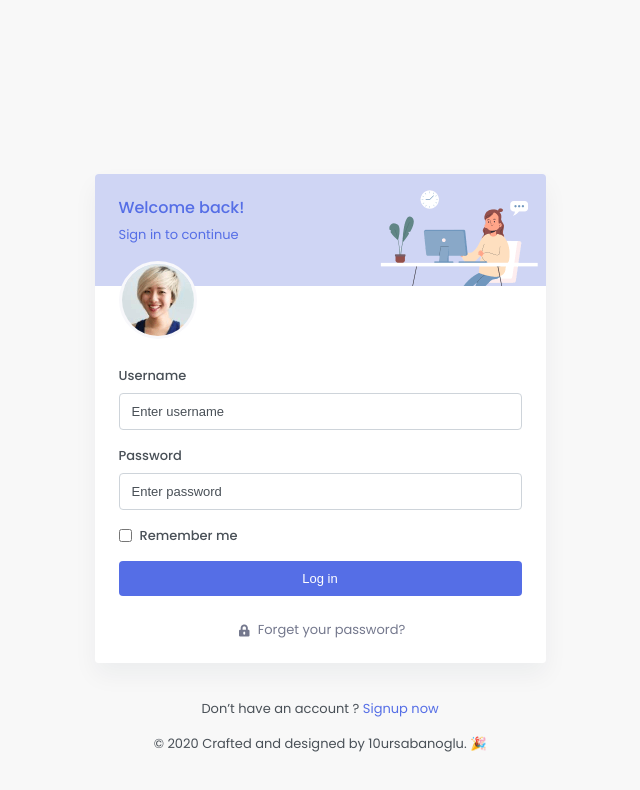
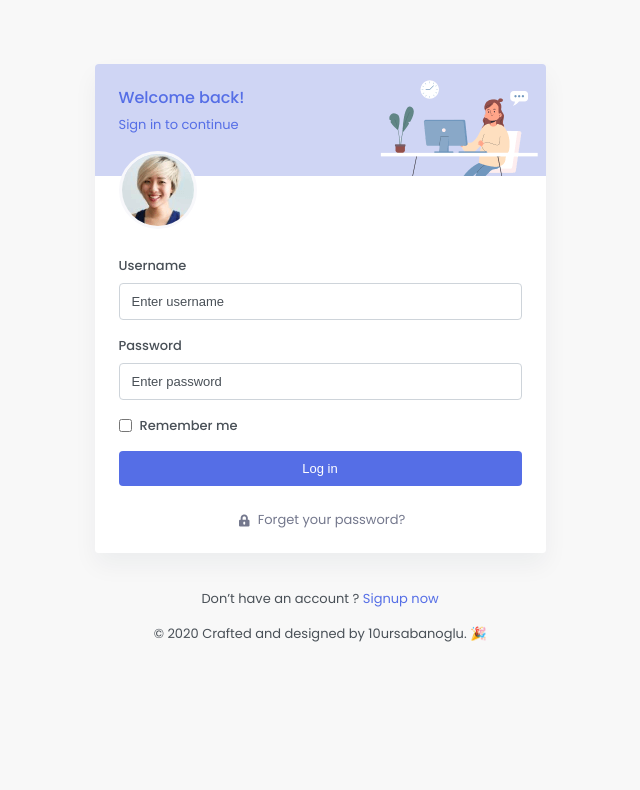
Before and after one commit to akbarjondev/sign-in-template, a plain HTML site: page index.html in a window 1280 px wide. Shown: the whole page, without its empty margins (320-960 px from the left). Drawn offline with Linux system fonts and the light colour scheme.

Commit message:
Refactor code

```diff
--- a/css/style.css
+++ b/css/style.css
@@ -28,7 +28,7 @@ html, body {
 .card {
   max-width: 451px;
   margin: 0 auto;
-  margin-top: 150px;
+  margin-top: 40px;
   border-radius: 4px;
   overflow: hidden;
   box-shadow: 0px 12px 24px rgba(18, 38, 63, 0.05);
```
